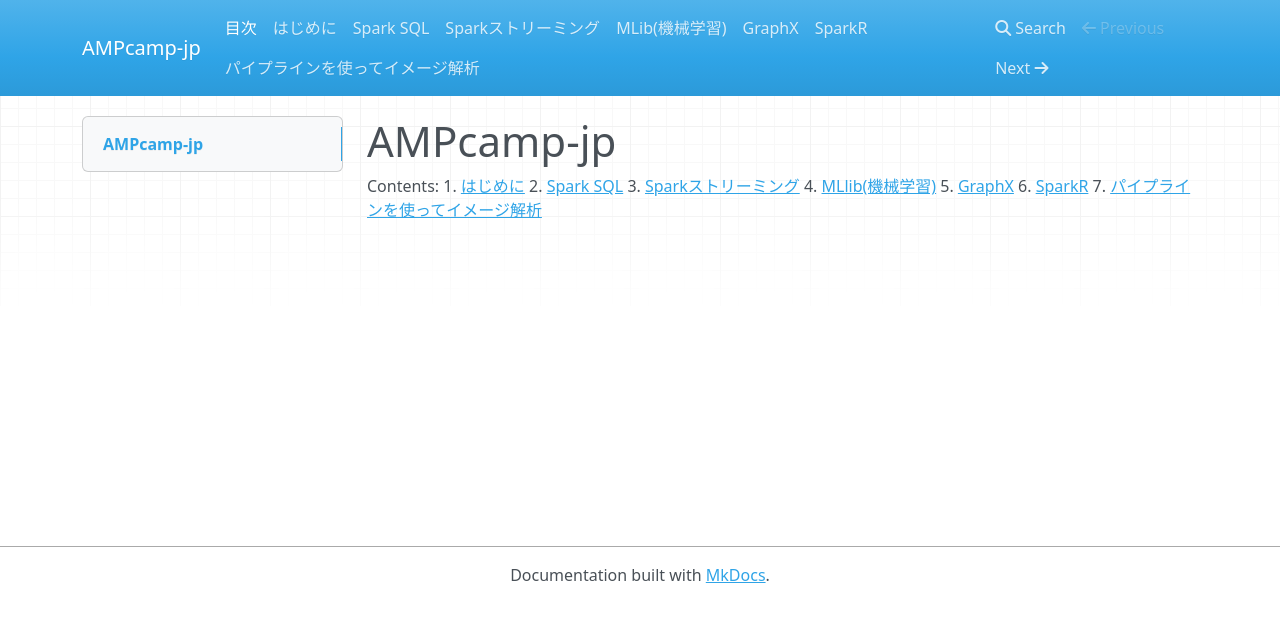
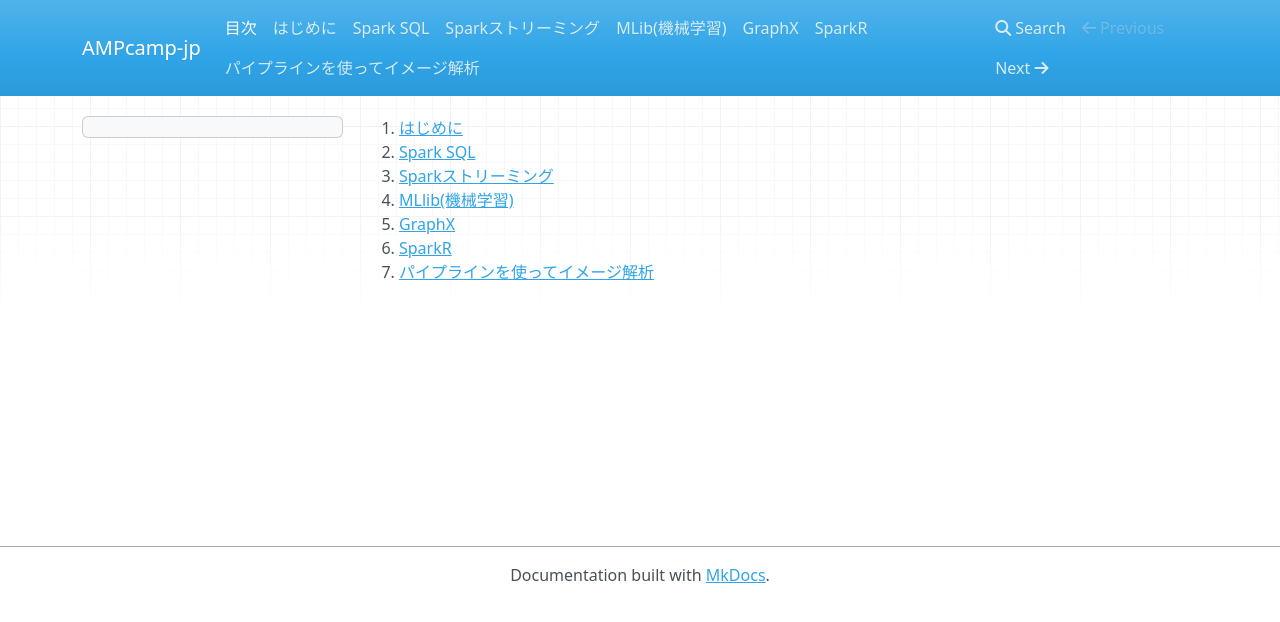
Before and after one commit to fujita-shintaro/RTD-fujita, an MkDocs documentation site: the page built from docs/index.md, in a window 1280 px wide. Shown: the top 622 px of the page. Built offline with MkDocs 1.6.1, drawn with Linux system fonts in a browser that asks for light colours; nearby versions of some CDN libraries; old or Windows-style settings are respelled for this version of MkDocs.

Commit message:
Update index.md

```diff
--- a/docs/index.md
+++ b/docs/index.md
@@ -1,11 +1,7 @@
-AMPcamp-jp
-============
-
-Contents:
- 1. [はじめに](introduction.md)
- 2. [Spark SQL](spark-sql.md)
- 3. [Sparkストリーミング](spark-streaming.md)
- 4. [MLlib(機械学習)](mllib.md)
- 5. [GraphX](graphx.md)
- 6. [SparkR](sparkr.md)
- 7. [パイプラインを使ってイメージ解析](pipeline.md)
+1. [はじめに](introduction.md)
+2. [Spark SQL](spark-sql.md)
+3. [Sparkストリーミング](spark-streaming.md)
+4. [MLlib(機械学習)](mllib.md)
+5. [GraphX](graphx.md)
+6. [SparkR](sparkr.md)
+7. [パイプラインを使ってイメージ解析](pipeline.md)
```
